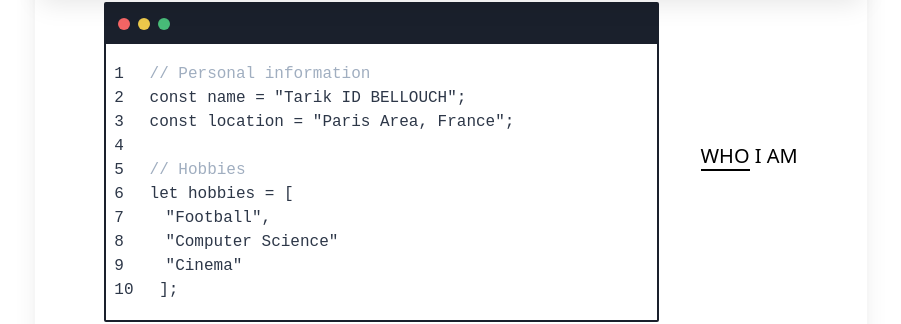
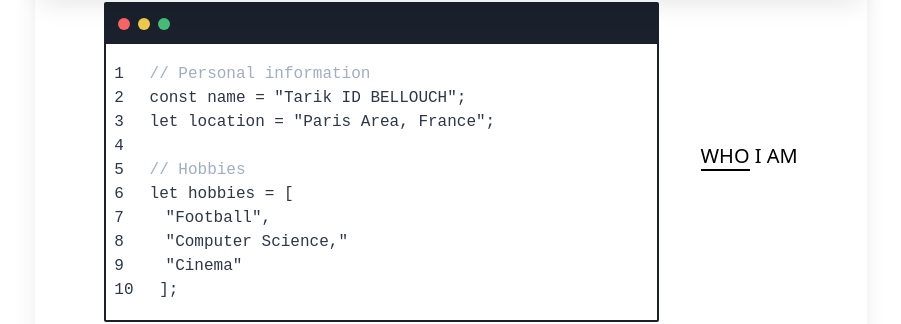
Before and after one commit to devidb00/tarikidb.com, a Next.js app: page / in a window 1280 px wide. Shown: the part 222-546 px from the top of the page, without its empty margins (189-1090 px from the left). Built offline with nearby package versions, Linux system fonts and the light colour scheme.

Commit message:
Correction

```diff
--- a/components/MySkills.js
+++ b/components/MySkills.js
@@ -9,7 +9,7 @@ const card_content_who = [
   },
   {
     row: 3,
-    text: 'const location = "Paris Area, France";',
+    text: 'let location = "Paris Area, France";',
   },
   {
     row: 4,
@@ -29,7 +29,7 @@ const card_content_who = [
   },
   {
     row: 8,
-    text: '"Computer Science"',
+    text: '"Computer Science,"',
   },
   {
     row: 9,
```
